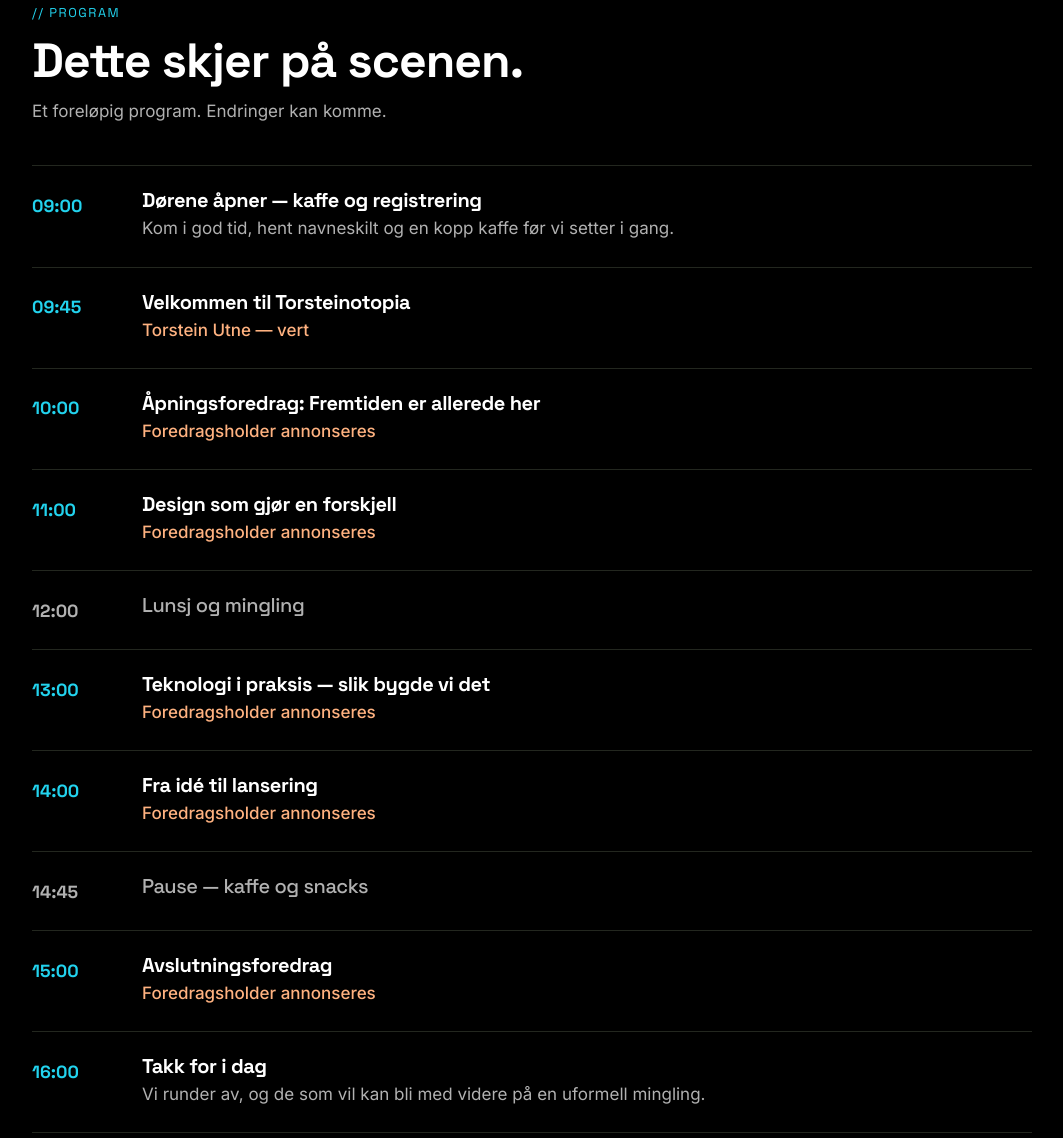
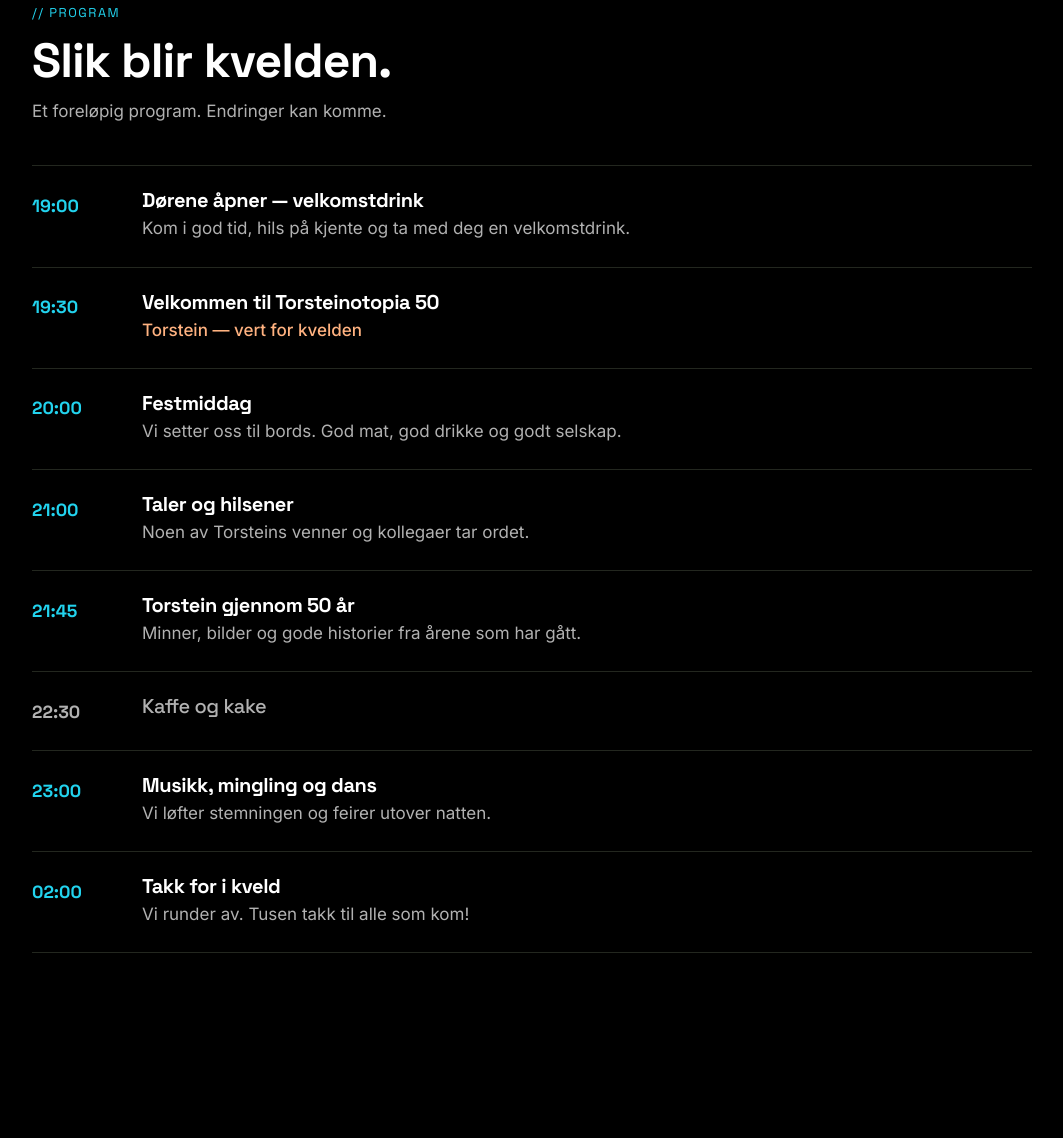
Before and after one commit to TorsteinUtne/torsteinotopia, a plain HTML site: page index.html in a window 1280 px wide. Shown: the part 1474-2612 px from the top of the page, without its empty margins (108-1171 px from the left). Drawn offline with Linux system fonts and the light colour scheme.

Commit message:
Tilpass tall og program til personlig kveldsfeiring
Tallene byttet til 50 år / 1 kveld / uendelig gode historier, og
programmet skrevet om til en kveldsfeiring 19:00-02:00 med middag,
taler, historier og fest.

Co-Authored-By: Claude Opus 4.8 <noreply@anthropic.com>

```diff
--- a/index.html
+++ b/index.html
@@ -58,9 +58,9 @@
           deg som jeg ikke har sett på lenge!
         </p>
         <div class="stats">
-          <div class="stat"><span class="stat__num">300+</span><span class="stat__label">deltakere</span></div>
-          <div class="stat"><span class="stat__num">12</span><span class="stat__label">foredrag</span></div>
-          <div class="stat"><span class="stat__num">1</span><span class="stat__label">intens dag</span></div>
+          <div class="stat"><span class="stat__num">50</span><span class="stat__label">år å feire</span></div>
+          <div class="stat"><span class="stat__num">1</span><span class="stat__label">kveld sammen</span></div>
+          <div class="stat"><span class="stat__num">∞</span><span class="stat__label">gode historier</span></div>
         </div>
       </div>
     </section>
@@ -69,73 +69,62 @@
     <section id="program" class="section">
       <div class="section__head">
         <p class="eyebrow">// Program</p>
-        <h2>Dette skjer på scenen.</h2>
+        <h2>Slik blir kvelden.</h2>
         <p class="section__sub">Et foreløpig program. Endringer kan komme.</p>
       </div>
 
       <ol class="program">
         <li class="prog">
-          <span class="prog__time">09:00</span>
+          <span class="prog__time">19:00</span>
           <div class="prog__body">
-            <h3>Dørene åpner — kaffe og registrering</h3>
-            <p>Kom i god tid, hent navneskilt og en kopp kaffe før vi setter i gang.</p>
+            <h3>Dørene åpner — velkomstdrink</h3>
+            <p>Kom i god tid, hils på kjente og ta med deg en velkomstdrink.</p>
           </div>
         </li>
         <li class="prog">
-          <span class="prog__time">09:45</span>
+          <span class="prog__time">19:30</span>
           <div class="prog__body">
-            <h3>Velkommen til Torsteinotopia</h3>
-            <p class="prog__speaker">Torstein Utne — vert</p>
+            <h3>Velkommen til Torsteinotopia 50</h3>
+            <p class="prog__speaker">Torstein — vert for kvelden</p>
           </div>
         </li>
         <li class="prog">
-          <span class="prog__time">10:00</span>
+          <span class="prog__time">20:00</span>
           <div class="prog__body">
-            <h3>Åpningsforedrag: Fremtiden er allerede her</h3>
-            <p class="prog__speaker">Foredragsholder annonseres</p>
+            <h3>Festmiddag</h3>
+            <p>Vi setter oss til bords. God mat, god drikke og godt selskap.</p>
           </div>
         </li>
         <li class="prog">
-          <span class="prog__time">11:00</span>
+          <span class="prog__time">21:00</span>
           <div class="prog__body">
-            <h3>Design som gjør en forskjell</h3>
-            <p class="prog__speaker">Foredragsholder annonseres</p>
+            <h3>Taler og hilsener</h3>
+            <p>Noen av Torsteins venner og kollegaer tar ordet.</p>
+          </div>
+        </li>
+        <li class="prog">
+          <span class="prog__time">21:45</span>
+          <div class="prog__body">
+            <h3>Torstein gjennom 50 år</h3>
+            <p>Minner, bilder og gode historier fra årene som har gått.</p>
           </div>
         </li>
         <li class="prog prog--break">
-          <span class="prog__time">12:00</span>
-          <div class="prog__body"><h3>Lunsj og mingling</h3></div>
+          <span class="prog__time">22:30</span>
+          <div class="prog__body"><h3>Kaffe og kake</h3></div>
         </li>
         <li class="prog">
-          <span class="prog__time">13:00</span>
+          <span class="prog__time">23:00</span>
           <div class="prog__body">
-            <h3>Teknologi i praksis — slik bygde vi det</h3>
-            <p class="prog__speaker">Foredragsholder annonseres</p>
+            <h3>Musikk, mingling og dans</h3>
+            <p>Vi løfter stemningen og feirer utover natten.</p>
           </div>
         </li>
         <li class="prog">
-          <span class="prog__time">14:00</span>
+          <span class="prog__time">02:00</span>
           <div class="prog__body">
-            <h3>Fra idé til lansering</h3>
-            <p class="prog__speaker">Foredragsholder annonseres</p>
-          </div>
-        </li>
-        <li class="prog prog--break">
-          <span class="prog__time">14:45</span>
-          <div class="prog__body"><h3>Pause — kaffe og snacks</h3></div>
-        </li>
-        <li class="prog">
-          <span class="prog__time">15:00</span>
-          <div class="prog__body">
-            <h3>Avslutningsforedrag</h3>
-            <p class="prog__speaker">Foredragsholder annonseres</p>
-          </div>
-        </li>
-        <li class="prog">
-          <span class="prog__time">16:00</span>
-          <div class="prog__body">
-            <h3>Takk for i dag</h3>
-            <p>Vi runder av, og de som vil kan bli med videre på en uformell mingling.</p>
+            <h3>Takk for i kveld</h3>
+            <p>Vi runder av. Tusen takk til alle som kom!</p>
           </div>
         </li>
       </ol>
```
